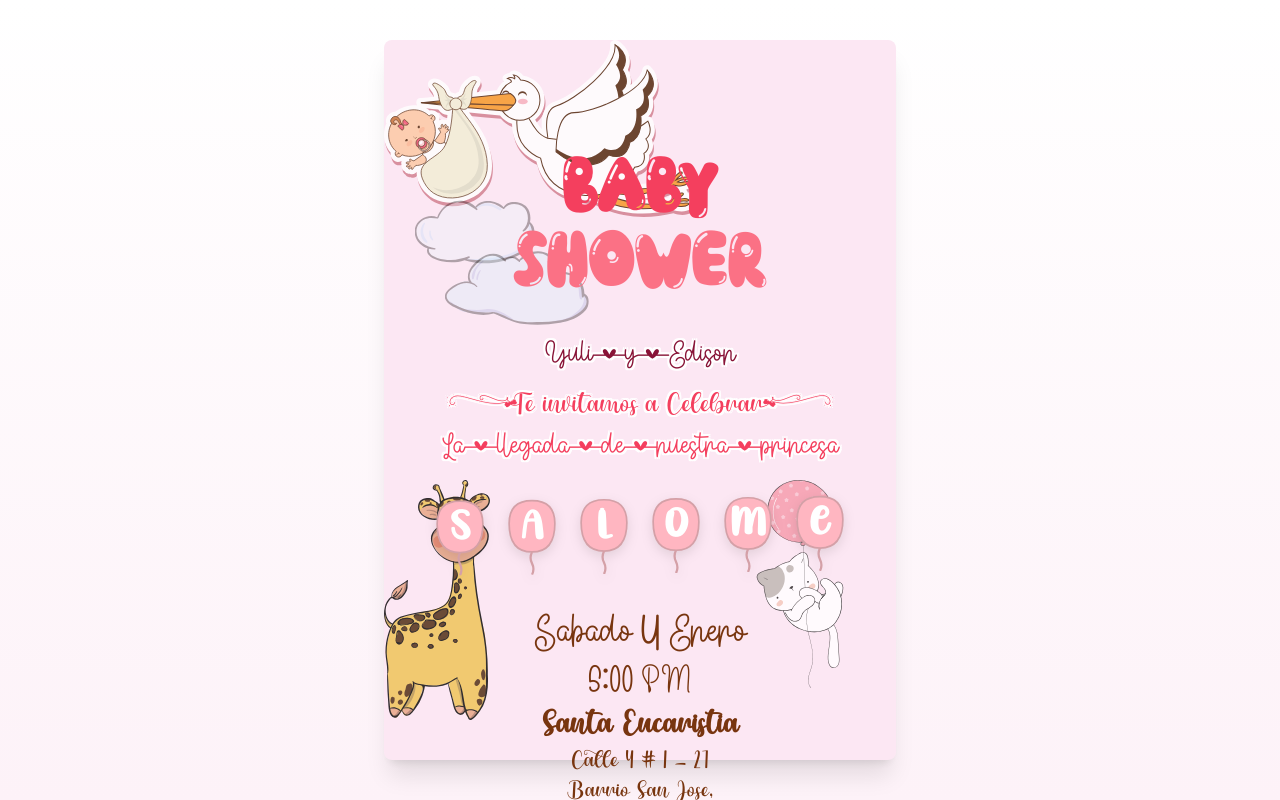
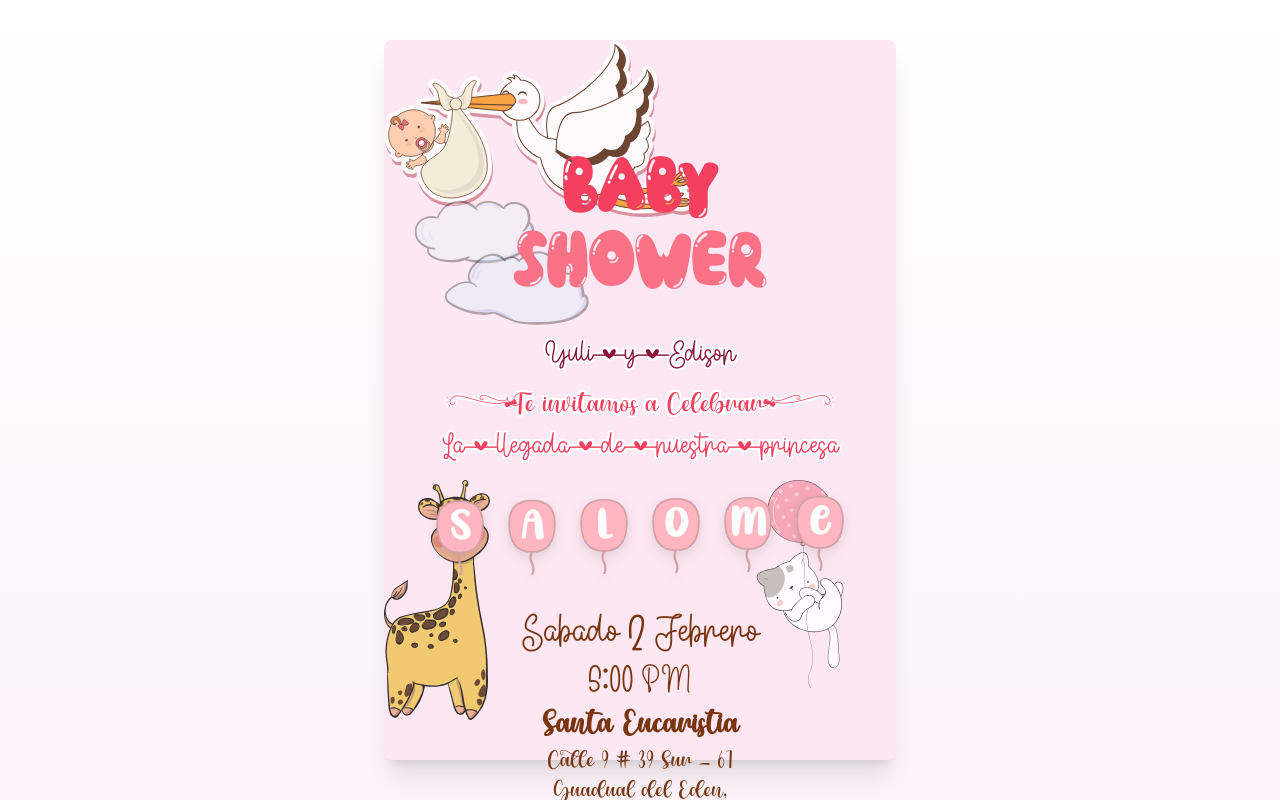
Before and after one commit to edison-enriquez/baby-shower-invitation, a Next.js app: page / in a window 1280 px wide. Built offline with nearby package versions, Linux system fonts and the light colour scheme.

Commit message:
Actualizar page.js

```diff
--- a/src/app/page.js
+++ b/src/app/page.js
@@ -120,8 +120,8 @@ const MainInvitation = () => (
       <div className="mt-[1vh] space-y-[0.5vh] text-amber-900">
         <div>
           <span className="text-[3vh] sm:text-[4vh] font-girl1">Sábado</span>
-          <span className="mx-[1vh] text-[3vh] sm:text-[4vh] font-girl1">4</span>
-          <span className="text-[3vh] sm:text-[4vh] font-girl1">Enero</span>
+          <span className="mx-[1vh] text-[3vh] sm:text-[4vh] font-girl1">2</span>
+          <span className="text-[3vh] sm:text-[4vh] font-girl1">Febrero</span>
         </div>
         {/*<div className="text-[2.5vh] sm:text-[3vh] font-girl1">2025</div*/}
 
@@ -130,7 +130,7 @@ const MainInvitation = () => (
 
       <div className="mt-[1vh] text-[2vh] sm:text-[2.5vh] text-amber-900 font-girl2">
         <div className="text-[3vh] sm:text-[3.5vh] font-bold">Santa Eucaristía</div>
-        <div>Calle 4 # 1 - 27 <br /> Barrio San Jose,<br /> Gualmatán</div>
+        <div>Calle 9 # 39 Sur - 67 <br /> Guadual del Eden,<br /> Jamundí</div>
       </div>
     </div>
 
```
